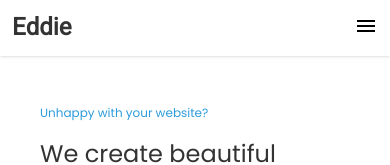
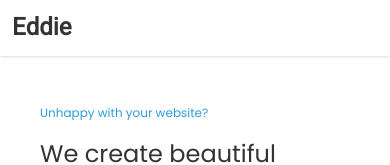
Before and after one commit to kabirtawhid/eddie-homepage, a React (Vite) app: page / in a window 390 px wide. Shown: the top 165 px of the page. Built offline with nearby package versions, Linux system fonts and the light colour scheme.

Commit message:
completed footer section for mobile 375 pixel wide screen

```diff
--- a/public/data.json
+++ b/public/data.json
@@ -57,5 +57,14 @@
       "author": "Carlos Tran",
       "institution": "The Decorate Gatsby"
     }
-  ]
+  ],
+  "footer": {
+    "links": [
+      { "name": "Home", "src": "" },
+      { "name": "Services", "src": "" },
+      { "name": "Our Works", "src": "" },
+      { "name": "Clients", "src": "" },
+      { "name": "Contacts", "src": "" }
+    ]
+  }
 }
--- a/src/App.tsx
+++ b/src/App.tsx
@@ -1,10 +1,13 @@
 import { useEffect, useState } from "react";
+import * as icon from "./Icon";
+import Icon from "@mdi/react";
 import Navbar from "./Navbar";
 import Hero from "./Hero";
 import Services from "./Services";
 import Projects from "./Projects";
 import Team from "./Team";
 import Testmonial from "./Testmonial";
+import Footer from "./Footer";
 
 function App() {
   const [data, setData] = useState(null);
@@ -23,12 +26,25 @@ function App() {
   }, []);
   return (
     <>
-      <Navbar data={data?.navbar} />
+      <Navbar
+        data={data?.navbar}
+        Icon={Icon}
+        icon={{ close: icon.mdiClose, menu: icon.mdiMenu }}
+      />
       <Hero data={data?.hero} />
       <Services data={data?.services} />
       <Projects data={data?.projects} />
       <Team data={data?.team} />
       <Testmonial data={data?.testmonial} />
+      <Footer
+        data={data?.footer}
+        Icon={Icon}
+        icon={{
+          twitter: icon.mdiTwitter,
+          linkedin: icon.mdiLinkedin,
+          instagram: icon.mdiInstagram,
+        }}
+      />
     </>
   );
 }
--- a/src/Navbar.tsx
+++ b/src/Navbar.tsx
@@ -1,7 +1,6 @@
-import { Close, Menu } from "@mui/icons-material";
 import { useState } from "react";
 
-function Navbar({ data }) {
+function Navbar({ data, Icon, icon }) {
   const [isOpen, setIsOpen] = useState(false);
 
   const handleMenu = () => {
@@ -14,7 +13,11 @@ function Navbar({ data }) {
           {data?.logo}
         </h2>
         <div className="md:hidden " onClick={handleMenu}>
-          {isOpen ? <Close /> : <Menu />}
+          {isOpen ? (
+            <Icon path={icon.close} size={"24px"} />
+          ) : (
+            <Icon path={icon.menu} size={"24px"} />
+          )}
         </div>
       </div>
       <ul
```
Also changed, not shown: package.json (+2 -5 lines), 1 other file (tests, documents, lock files or other folders).
